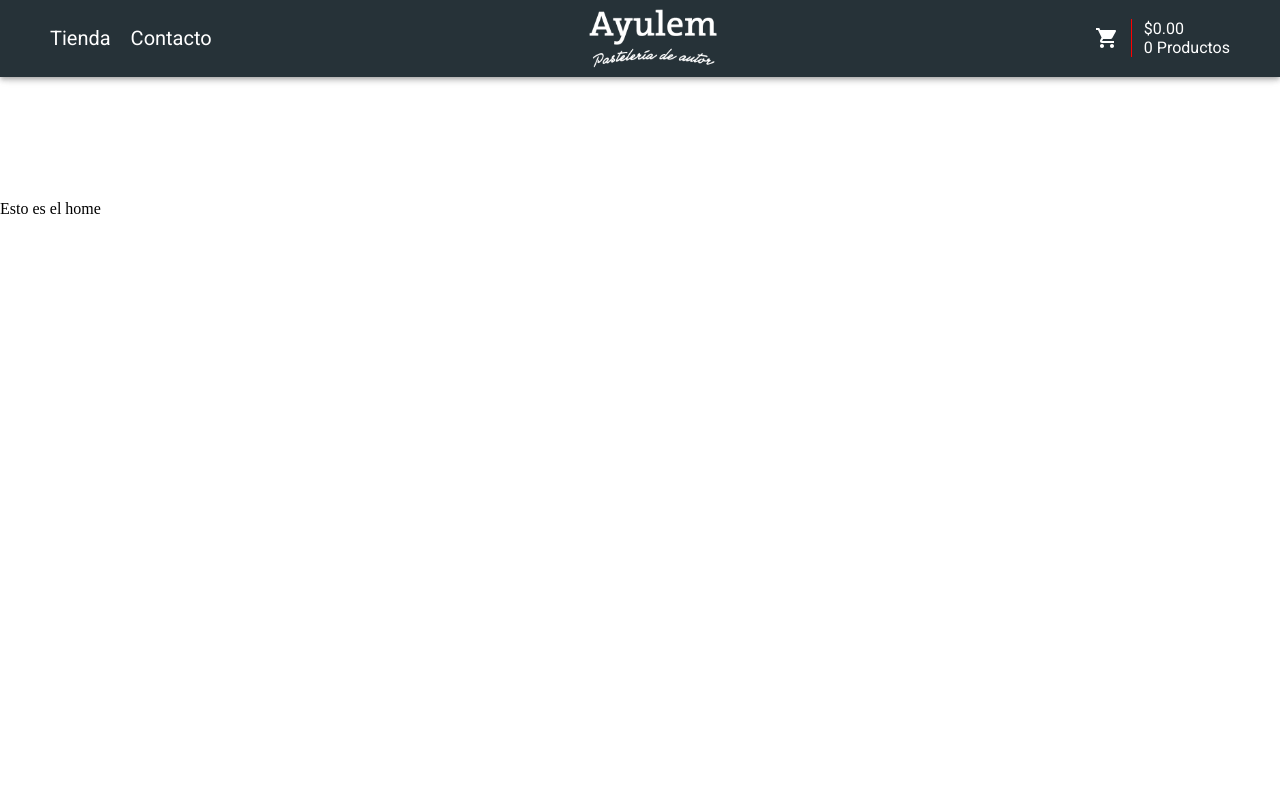
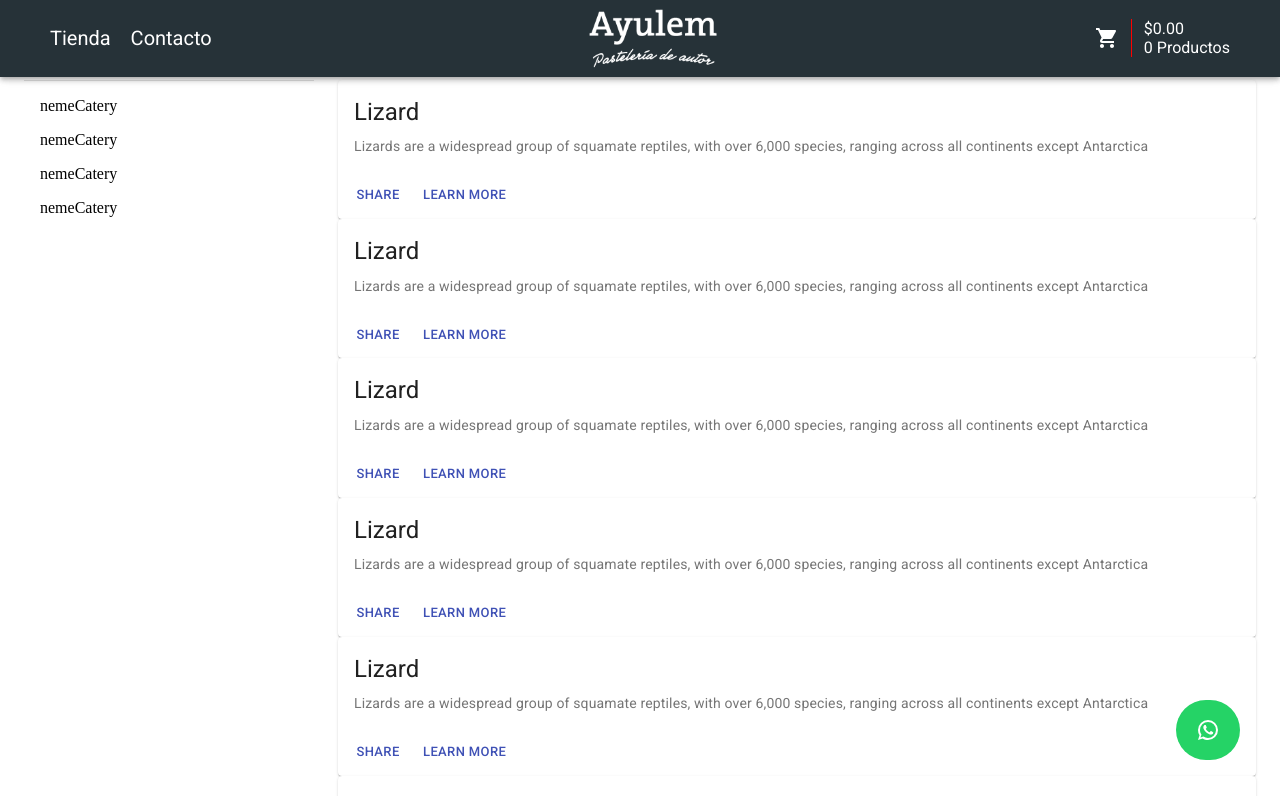
Before and after one commit to emamasonn/bakery-front-end, a React (Create React App) app: page / in a window 1280 px wide. Shown: the top 796 px of the page. Built offline with nearby package versions, Linux system fonts and the light colour scheme; grey boxes are pictures that could not be loaded.

Commit message:
add component products and category

```diff
--- a/src/components/Home.js
+++ b/src/components/contacto/index.js
@@ -2,20 +2,21 @@ import React from 'react'
 import { makeStyles } from '@material-ui/core/styles';
 
 const useStyle = makeStyles({
-    contentHome:{
-        height: 5000,
+    contentContacto:{
+        height: 500,
         marginTop: 200
     }
 })
 
 
-const Home = () => {
+const Contacto = () => {
     const classes = useStyle()
+
     return(
-        <div className={classes.contentHome}>
-            Esto es el home
+        <div className={classes.contentContacto}>
+            Esto es el componente contacto!
         </div>
     )
 }
 
-export default Home;
+export default Contacto;
--- /dev/null
+++ b/src/components/home/Categories.js
@@ -0,0 +1,46 @@
+import React from 'react'
+import { makeStyles } from '@material-ui/core/styles';
+import Divider from '@material-ui/core/Divider';
+import List from '@material-ui/core/List';
+import ListItem from '@material-ui/core/ListItem'
+
+const useStyle = makeStyles({
+    contentHome:{
+        height: 500,
+        marginTop: 200
+    }
+})
+
+const categories = [{name: 'nemeCatery'},{name: 'nemeCatery'},{name: 'nemeCatery'},{name: 'nemeCatery'}]
+
+const Categories = () => {
+    const classes = useStyle()
+
+    return(
+        <div>
+            <div>
+                {/* Aca tenes que agregar el buscador con el titulo
+
+                    https://material-ui.com/components/text-fields/ (buscador)
+                    https://material-ui.com/components/typography/ (titulos)
+
+                */}
+            </div>
+            <Divider />
+            <div>
+
+                <List component="nav">
+                    {
+                        categories.map((category, index)=>(
+                            <ListItem button key={index}>
+                                {category.name}
+                            </ListItem>
+                        ))
+                    }
+                </List>
+            </div>
+        </div>
+    )
+}
+
+export default Categories;
--- /dev/null
+++ b/src/components/home/ProductCard.js
@@ -0,0 +1,51 @@
+import React from 'react'
+import { makeStyles } from '@material-ui/core/styles';
+import Card from '@material-ui/core/Card';
+import CardActionArea from '@material-ui/core/CardActionArea';
+import CardActions from '@material-ui/core/CardActions';
+import CardContent from '@material-ui/core/CardContent';
+import CardMedia from '@material-ui/core/CardMedia';
+import Button from '@material-ui/core/Button';
+import Typography from '@material-ui/core/Typography';
+
+const useStyle = makeStyles({
+    contentHome:{
+        height: 500,
+        marginTop: 200
+    }
+})
+
+
+const ProductCard = () => {
+    const classes = useStyle()
+    return(
+        <Card className={classes.root}>
+      <CardActionArea>
+        <CardMedia
+          className={classes.media}
+          image="/static/images/cards/contemplative-reptile.jpg"
+          title="Contemplative Reptile"
+        />
+        <CardContent>
+          <Typography gutterBottom variant="h5" component="h2">
+            Lizard
+          </Typography>
+          <Typography variant="body2" color="textSecondary" component="p">
+            Lizards are a widespread group of squamate reptiles, with over 6,000 species, ranging
+            across all continents except Antarctica
+          </Typography>
+        </CardContent>
+      </CardActionArea>
+      <CardActions>
+        <Button size="small" color="primary">
+          Share
+        </Button>
+        <Button size="small" color="primary">
+          Learn More
+        </Button>
+      </CardActions>
+    </Card>
+    )
+}
+
+export default ProductCard;
--- /dev/null
+++ b/src/components/home/Products.js
@@ -0,0 +1,29 @@
+import React from 'react'
+import { makeStyles } from '@material-ui/core/styles';
+import ProductCard from './ProductCard'
+
+const useStyle = makeStyles({
+    contentHome:{
+        marginTop: 200
+    }
+})
+
+const arrayProduct = [1, 2, 3, 5, 4, 6, 6]
+
+const Products = () => {
+    const classes = useStyle()
+    return(
+        <div>
+            {
+                arrayProduct.map((data, index)=> (
+                    <ProductCard
+                        dataProduct={data}
+                        key={index}
+                    />
+                ))
+            }
+        </div>
+    )
+}
+
+export default Products;
--- /dev/null
+++ b/src/components/home/index.js
@@ -0,0 +1,38 @@
+import React from 'react'
+import { makeStyles } from '@material-ui/core/styles';
+import Grid from '@material-ui/core/Grid';
+import Container from '@material-ui/core/Container';
+import Categories from './Categories'
+import Products from './Products'
+
+const useStyle = makeStyles({
+    contentGrid:{
+        marginTop: 80
+    },
+    contentCategory: {
+        //background: 'red'
+    },
+    contentProducts: {
+        //background: 'green'
+    }
+
+})
+
+
+const Home = () => {
+    const classes = useStyle()
+    return(
+        <Container className={classes.contentGrid}>
+            <Grid container spacing={3}>
+                <Grid item xs={3} className={classes.contentCategory}>
+                    <Categories />
+                </Grid>
+                <Grid item xs={9} className={classes.contentProducts}>
+                    <Products />
+                </Grid>
+            </Grid>
+        </Container>
+    )
+}
+
+export default Home;
--- a/src/router/index.js
+++ b/src/router/index.js
@@ -1,21 +1,9 @@
 import React from 'react';
 import { BrowserRouter, Switch, Route, Link } from "react-router-dom";
 import NavegationBar from '../components/NavegationBar'
-import Home from '../components/Home'
-import { makeStyles } from '@material-ui/core/styles';
+import Home from '../components/home'
 import Footer from '../components/Footer/Footer';
-
- const useStyles = makeStyles(theme => ({
-    root: {
-      flexGrow: 1,
-      background: '#263238',
-      color: '#fff',
-    },
-    tabtext: {
-      color: '#fff',
-      textDecoration: 'unset',
-    },
- }));
+import Contacto from '../components/contacto'
 
 export default function Router() {
   return (
@@ -23,7 +11,9 @@ export default function Router() {
         <NavegationBar />
         <Switch>
             <Route exact path={'/'} component={Home}/>
+            <Route exact path={'/contacto'} component={Contacto}/>
         </Switch>
+        <Footer/>
     </BrowserRouter>
   );
 }
```
